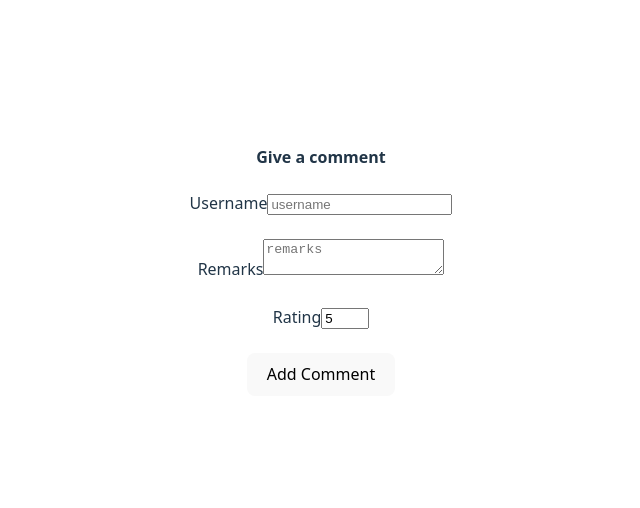
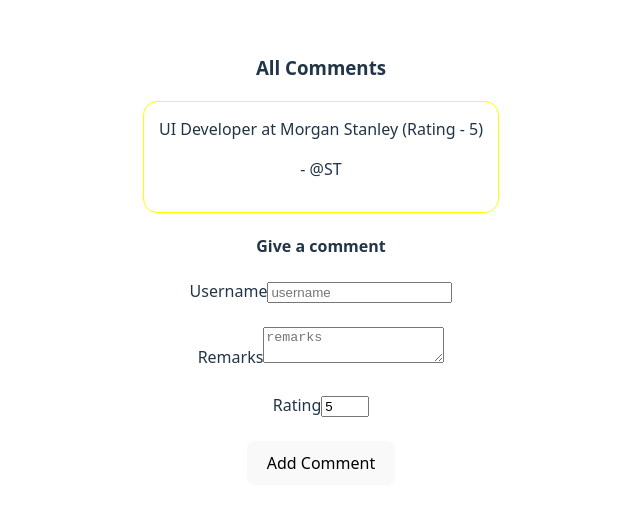
Before and after one commit to shivanshtanonwork/FormsReact, a React (Vite) app: page / in a window 1280 px wide. Shown: the part 140-648 px from the top of the page, without its empty margins (319-959 px from the left). Built offline with nearby package versions, Linux system fonts and the light colour scheme.

Commit message:
Show comments

```diff
--- a/src/App.jsx
+++ b/src/App.jsx
@@ -1,12 +1,13 @@
 import './App.css'
 import Form from './Form'
 import CommentsForm from './CommentsForm'
+import Comment from './Comment'
 
 function App() {
 
   return (
     <>
-      <CommentsForm />
+      <Comment />
     </>
   )
 }
--- /dev/null
+++ b/src/Comment.css
@@ -0,0 +1,6 @@
+.comment {
+  border: 1px solid yellow;
+  border-radius: 14px;
+  padding: 15px;
+  margin-bottom: 15px;
+}
--- /dev/null
+++ b/src/Comment.jsx
@@ -0,0 +1,33 @@
+import { useState } from "react"
+import "./Comment.css"
+import CommentsForm from "./CommentsForm"
+
+export default function Comment() {
+    let [comments, setComments] = useState([{
+        username: "@ST",
+        remarks: "UI Developer at Morgan Stanley",
+        rating: 5
+    }])
+
+    let addNewComment = (comment) => {
+        setComments((currComments) => [...currComments, comment])
+    }
+    return (
+        <>
+            <div>
+                <h3>All Comments</h3>
+                {
+                    comments.map((comment, idx) => (
+                        <div className="comment" key={idx}>
+                            <span>{comment.remarks}</span>
+                            &nbsp;
+                            <span>(Rating - {comment.rating})</span>
+                            <p>- {comment.username}</p>
+                        </div>
+                    ))
+                }
+            </div>
+            <CommentsForm addNewComment={addNewComment} />
+        </>
+    )
+}
--- a/src/CommentsForm.jsx
+++ b/src/CommentsForm.jsx
@@ -1,6 +1,7 @@
 import { useState } from "react"
+import Comment from "./Comment"
 
-export default function CommentsForm() {
+export default function CommentsForm({ addNewComment }) {
     let [formData, setFormData] = useState({
         username: "",
         remarks: "",
@@ -15,6 +16,7 @@
 
     let handleSubmit = (event) => {
         console.log(formData)
+        addNewComment(formData)
         event.preventDefault();
         setFormData({
             username: "",
```
